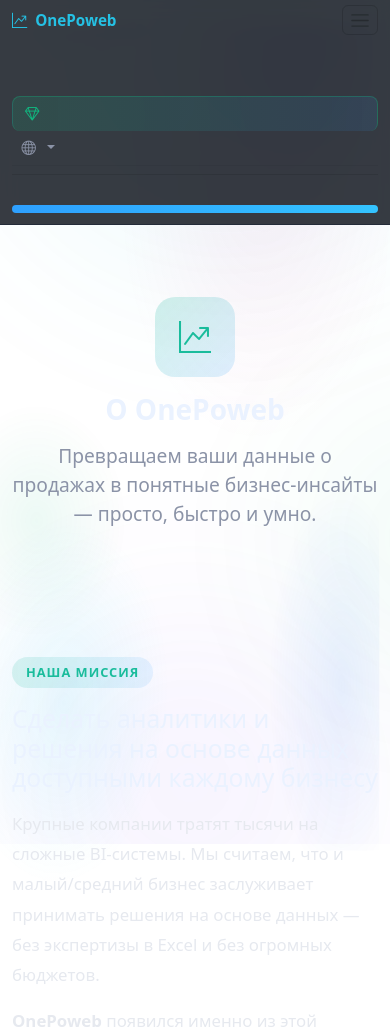
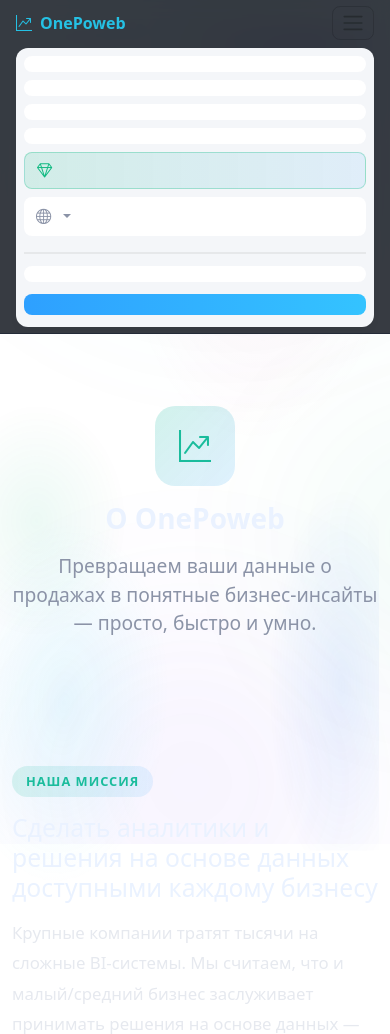
Before and after one commit to linkyl2k/OnePoweb, a Python web app: template templates/about.html in a window 390 px wide, after a click that opens the changed part. Shown: the top 1034 px of the page. Run offline with Jinja, Linux system fonts and the light colour scheme; the template is opened without the code that fills it, so the values that code supplies are empty.

Commit message:
Improve navbar for iPad/mobile - improved navigation for tablets and phones

```diff
--- a/templates/base.html
+++ b/templates/base.html
@@ -107,92 +107,138 @@
       color: #ef4444;
       animation: pulse-urgent 1s ease-in-out infinite;
     }
-    /* Mobile navbar tweaks - force vertical column layout like iPad */
-    @media (max-width: 767.98px) {
+    /* Tablet & Mobile navbar - cleaner vertical layout for iPad and smaller */
+    @media (max-width: 1199.98px) {
       .navbar {
-        padding-top: 0.35rem;
-        padding-bottom: 0.35rem;
+        padding-top: 0.5rem;
+        padding-bottom: 0.5rem;
       }
-      .navbar-brand {
-        font-size: 1.05rem;
+
+      /* Collapsed menu styling */
+      #nav {
+        margin-top: 0.75rem;
+        background: rgba(248, 250, 252, 0.98);
+        border-radius: 12px;
+        padding: 0.75rem;
+        box-shadow: 0 4px 6px rgba(0, 0, 0, 0.05);
       }
-      .navbar .plan-nav-badge,
-      .navbar .trial-countdown {
-        font-size: 0.6rem;
-      }
-      /* Force ALL nav items to be vertical column - no horizontal layout */
-      #nav {
-        margin-top: 0.5rem;
-      }
+
+      /* All nav items vertical */
       #nav .navbar-nav {
         flex-direction: column !important;
         width: 100% !important;
         margin: 0 !important;
+        gap: 0.25rem;
       }
+
       #nav .navbar-nav.me-auto,
       #nav .navbar-nav.ms-auto {
         flex-direction: column !important;
         align-items: stretch !important;
         width: 100% !important;
       }
+
       #nav .navbar-nav .nav-item {
         width: 100% !important;
         margin: 0 !important;
         padding: 0 !important;
-        display: block !important;
       }
+
       #nav .navbar-nav .nav-link {
         display: block !important;
         width: 100% !important;
-        padding: 0.5rem 0.75rem !important;
+        padding: 0.65rem 1rem !important;
         text-align: left !important;
-        white-space: normal !important;
-        word-wrap: break-word !important;
-        border-bottom: 1px solid rgba(0,0,0,0.05) !important;
+        border-radius: 8px !important;
+        transition: all 0.2s ease;
+        background: white;
+        margin-bottom: 0.25rem;
       }
-      #nav .navbar-nav .nav-link:last-child {
-        border-bottom: none !important;
+
+      #nav .navbar-nav .nav-link:hover {
+        background: linear-gradient(90deg, rgba(16,185,129,0.1), rgba(46,160,255,0.08)) !important;
+        transform: translateX(4px);
       }
-      /* Separate left and right sections */
+
+      /* Separator between menu sections */
       #nav .navbar-nav.ms-auto {
-        margin-top: 0.5rem !important;
-        border-top: 1px solid rgba(0,0,0,0.1) !important;
-        padding-top: 0.5rem !important;
+        margin-top: 0.75rem !important;
+        padding-top: 0.75rem !important;
+        border-top: 2px solid rgba(0,0,0,0.06) !important;
       }
-      /* Buttons should also be full width */
+
+      /* Buttons full width and styled */
       #nav .navbar-nav .btn {
         width: 100% !important;
         margin: 0.25rem 0 !important;
         text-align: center !important;
+        padding: 0.65rem 1rem !important;
+        border-radius: 8px !important;
+      }
+
+      /* Dropdown menus */
+      #nav .dropdown-menu {
+        width: 100%;
+        border: none;
+        box-shadow: 0 2px 8px rgba(0,0,0,0.1);
+        border-radius: 8px;
+        margin-top: 0.5rem !important;
+      }
+
+      /* Plan badges in collapsed menu */
+      .navbar .plan-nav-badge {
+        font-size: 0.7rem;
+        padding: 4px 10px;
+      }
+
+      .navbar .trial-countdown {
+        font-size: 0.65rem;
+        padding: 3px 8px;
       }
     }
 
-    /* iPhone / small phones - extra strict rules */
-    @media (max-width: 480px) {
+    /* iPhone / small phones - compact layout */
+    @media (max-width: 575.98px) {
       .navbar {
-        padding-top: 0.25rem;
-        padding-bottom: 0.25rem;
+        padding-top: 0.4rem;
+        padding-bottom: 0.4rem;
       }
+
       .navbar-brand {
-        font-size: 0.95rem;
-        white-space: nowrap;
-        overflow: hidden;
-        text-overflow: ellipsis;
-        max-width: 60%;
+        font-size: 1rem;
       }
+
       .navbar-toggler {
-        padding: 0.2rem 0.4rem;
-        font-size: 0.9rem;
+        padding: 0.25rem 0.5rem;
+        font-size: 1rem;
+        border-radius: 8px;
       }
+
       /* Ensure no horizontal overflow */
       .navbar .container {
-        padding-left: 0.75rem;
-        padding-right: 0.75rem;
+        padding-left: 1rem;
+        padding-right: 1rem;
       }
-      /* Smaller padding on very small screens */
+
+      /* Compact collapsed menu */
+      #nav {
+        margin-top: 0.5rem;
+        padding: 0.5rem;
+      }
+
       #nav .navbar-nav .nav-link {
-        padding: 0.4rem 0.6rem !important;
-        font-size: 0.9rem;
+        padding: 0.5rem 0.75rem !important;
+        font-size: 0.95rem;
+      }
+
+      .navbar .plan-nav-badge {
+        font-size: 0.65rem;
+        padding: 3px 8px;
+      }
+
+      .navbar .trial-countdown {
+        font-size: 0.6rem;
+        padding: 2px 6px;
       }
     }
   </style>
@@ -208,7 +254,7 @@
 </div>
 
   <!-- Navbar -->
-  <nav class="navbar navbar-expand-lg bg-white border-bottom sticky-top shadow-sm-sm">
+  <nav class="navbar navbar-expand-xl bg-white border-bottom sticky-top shadow-sm-sm">
     <div class="container">
       <a class="navbar-brand d-flex align-items-center gap-2 fw-bold" href="{{ url_for('index') }}">
         <i class="bi bi-graph-up-arrow"></i>
```
